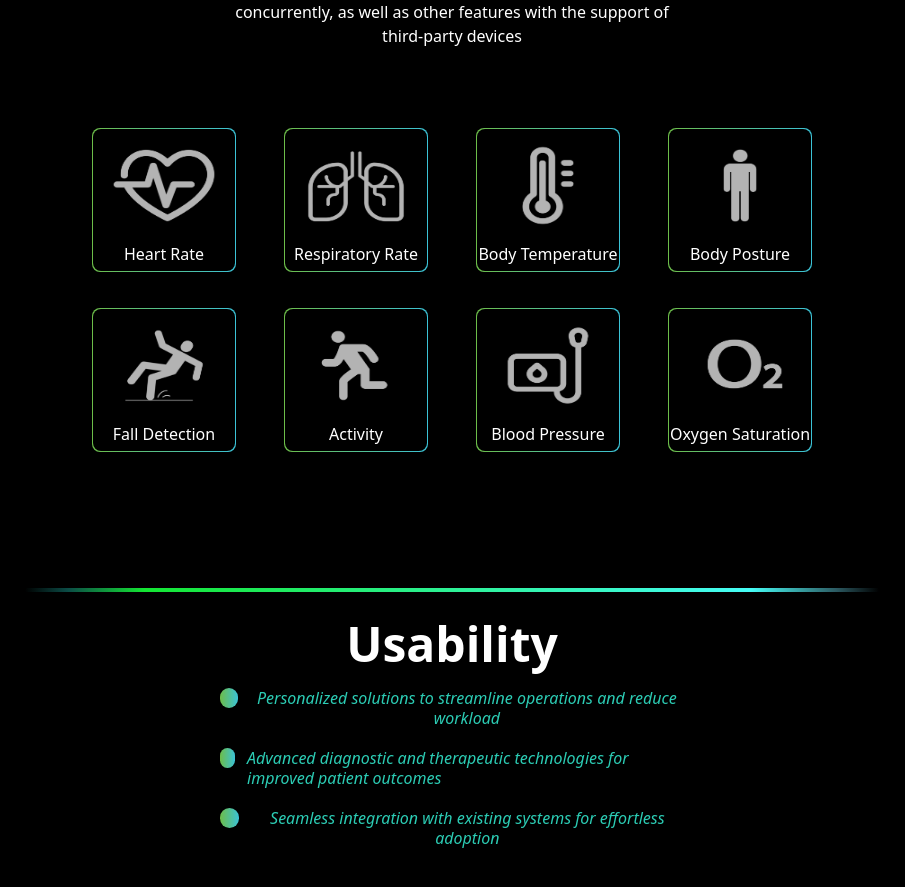
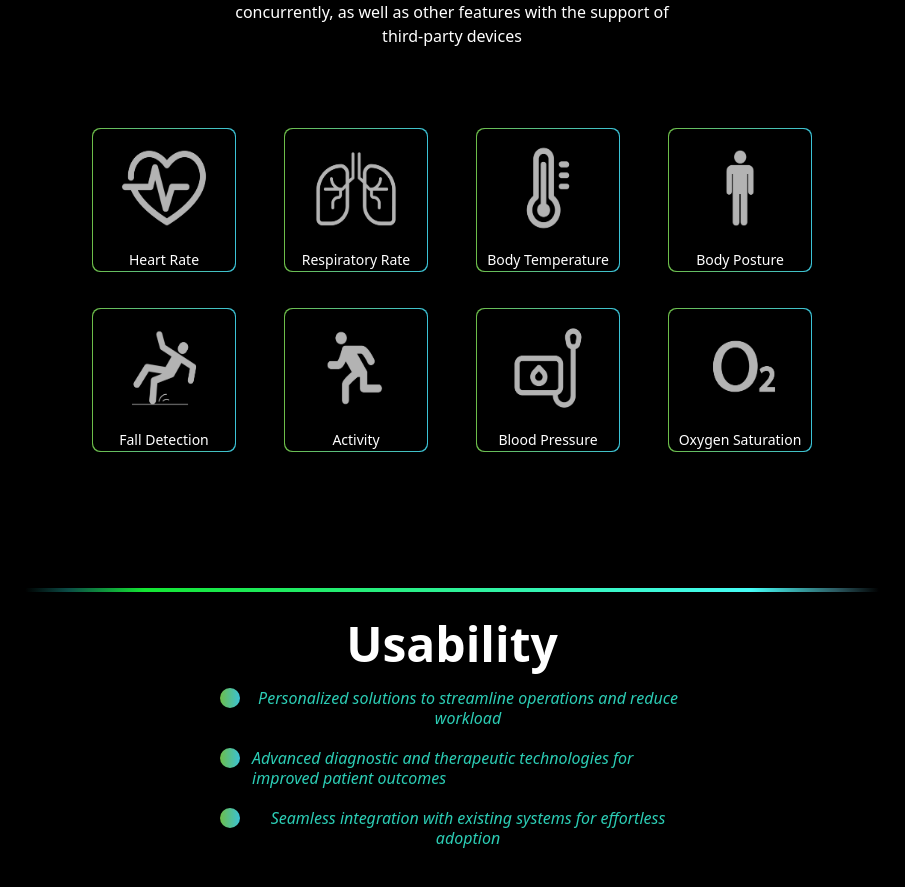
Before and after one commit to akhilr22/schutzen, a Next.js app: page /solutions in a window 1280 px wide. Shown: the part 701-1588 px from the top of the page, without its empty margins (188-1093 px from the left). Built offline with nearby package versions, Linux system fonts and the light colour scheme.

Commit message:
broken fixes

```diff
--- a/src/app/contact-us/page.tsx
+++ b/src/app/contact-us/page.tsx
@@ -50,7 +50,7 @@ const Page = () => {
               {/* <div className="xl:my-8 my-3">
                 <ReqDemoBtn show={true} />
               </div> */}
-              <div className=" flex flex-col gap-3 ">
+              <div className=" flex  flex-col gap-3 mx-auto justify-center items-center">
                 <div
                   className=" mt-5 w-full xl:w-4/5 sm:h-11 p-[1px] bg-gradient-to-r from-[#6dbd49] to-[#3bc2d6] rounded-full scroll_animate"
                   data-aos="fade-right"
--- a/src/app/page.tsx
+++ b/src/app/page.tsx
@@ -17,20 +17,20 @@ import global_accredition from "@/app/assets/global_accredition.png";
 export default function Home() {
   return (
     <>
-      <div
-        className="dashboard rounded-b-[40px] mx:0 sm:mx-12 overflow-x-hidden"
+     <div
+        className=" rounded-b-[40px] mx:0 sm:mx-12 overflow-x-hidden h-3/5 xl:min-h-screen "
         style={{
           backgroundImage: `url(${homeBg.src})`,
           backgroundSize: "cover", // Ensures the image covers the entire area
-          backgroundPosition: "center", // Centers the image
+          backgroundPosition: 'center 13%', // Adjusts the vertical position
           backgroundRepeat: "no-repeat", // Prevents tiling
         }}
       >
 
         <div className="w-3/4 md:w-3/5 mx-auto justify-center py-14">
-          <div className="bg-[#000000] min-h-72 rounded-3xl text-center border-green-500 flex items-center justify-center">
+          {/* <div className="min-h-72 rounded-3xl text-center border-green-500 flex items-center justify-center">
             banner image or video to run
-          </div>
+          </div> */}
 
           <div className="text-center mx-auto py-32 sm:py-36 md:py-40 lg:py-44">
             <h1 className="font-bold text-xl sm:text-2xl md:text-3xl lg:text-4xl text-white">
@@ -46,7 +46,7 @@ export default function Home() {
         </div>
       </div>
 
-      <div className="flex justify-center min-h-fit sm:mt-14 overflow-x-hidden">
+      <div className="flex justify-center min-h-fit sm:mt-14 overflow-x-hidden overflow-y-hidden">
         <div className="w-full sm:w-4/6 h-fit md:h-[700px] lg:h-[800px] xl:h-[900px] 2xl:h-[980px]">
           <div className="sm:flex h-full">
             <div className="sm:w-1/2 w-full flex flex-col h-full">
--- a/src/app/solutions/page.tsx
+++ b/src/app/solutions/page.tsx
@@ -310,8 +310,8 @@ export default function page() {
                 data-aos="fade-right"
               >
                 <div className="w-full h-full bg-black rounded-lg">
-                <Image src={heartRate} alt="heartRateIco" className="h-4/5"/>
-                <span>Heart Rate</span>
+                <Image src={heartRate} alt="heartRateIco" className="h-8/12 sm:h-5/6 sm:w-5/6 w-8/12 mx-auto"/>
+                <span className="text-[9px] sm:text-sm  text-center top-0">Heart Rate</span>
 
                 </div>
               </div>
@@ -320,8 +320,8 @@ export default function page() {
                 data-aos="fade-down-right"
               >
                 <div className="w-full h-full bg-black rounded-lg">
-                <Image src={respiratoryRate} alt="respiratoryRate" className="h-4/5"/>
-                <span>Respiratory Rate</span>
+                <Image src={respiratoryRate} alt="respiratoryRate" className="h-8/12 sm:h-5/6 sm:w-5/6 w-8/12 mx-auto"/>
+                <span className="text-[9px] sm:text-sm  text-center top-0">Respiratory Rate</span>
 
                 </div>
               </div>
@@ -330,8 +330,8 @@ export default function page() {
                 data-aos="fade-down-left"
               >
                 <div className="w-full h-full bg-black rounded-lg">
-                <Image src={bodyTemperature} alt="bodyTemperature" className="h-4/5"/>
-                <span>Body Temperature </span>
+                <Image src={bodyTemperature} alt="bodyTemperature" className="h-8/12 sm:h-5/6 sm:w-5/6 w-8/12 mx-auto"/>
+                <span className="text-[9px] sm:text-sm  text-center top-0">Body Temperature </span>
 
                 </div>
               </div>
@@ -340,8 +340,8 @@ export default function page() {
                 data-aos="fade-left"
               >
                 <div className="w-full h-full bg-black rounded-lg">
-                <Image src={bodyPosture} alt="bodyPosture" className="h-4/5"/>
-                <span>Body Posture </span>
+                <Image src={bodyPosture} alt="bodyPosture" className="h-8/12 sm:h-5/6 sm:w-5/6 w-8/12 mx-auto"/>
+                <span className="text-[9px] sm:text-sm  text-center top-0">Body Posture </span>
 
                 </div>
               </div>
@@ -352,8 +352,8 @@ export default function page() {
                 data-aos="fade-right"
               >
                 <div className="w-full h-full bg-black rounded-lg">
-                <Image src={fallDetection} alt="heartRateIco" className="h-4/5"/>
-                <span>Fall Detection </span>
+                <Image src={fallDetection} alt="heartRateIco" className="h-8/12 sm:h-5/6 sm:w-5/6 w-8/12 mx-auto"/>
+                <span className="text-[9px] sm:text-sm  text-center top-0">Fall Detection </span>
 
                 </div>
               </div>
@@ -362,8 +362,8 @@ export default function page() {
                 data-aos="fade-up-right"
               >
                 <div className="w-full h-full bg-black rounded-lg">
-                <Image src={activity} alt="heartRateIco" className="h-4/5"/>
-                <span>Activity</span>
+                <Image src={activity} alt="heartRateIco" className="h-8/12 sm:h-5/6 sm:w-5/6 w-8/12 mx-auto"/>
+                <span className="text-[9px] sm:text-sm  text-center top-0">Activity</span>
 
                 </div>
               </div>
@@ -372,8 +372,8 @@ export default function page() {
                 data-aos="fade-up-left"
               >
                 <div className="w-full h-full bg-black rounded-lg">
-                <Image src={bloodPressure} alt="heartRateIco" className="h-4/5"/>
-                <span>Blood Pressure</span>
+                <Image src={bloodPressure} alt="heartRateIco" className="h-8/12 sm:h-5/6 sm:w-5/6 w-8/12 mx-auto"/>
+                <span className="text-[9px] sm:text-sm  text-center top-0">Blood Pressure</span>
 
                 </div>
               </div>
@@ -382,8 +382,8 @@ export default function page() {
                 data-aos="fade-left"
               >
                 <div className="w-full h-full bg-black rounded-lg">
-                <Image src={oxygenSaturation} alt="heartRateIco" className="h-4/5"/>
-                <span>Oxygen Saturation</span>
+                <Image src={oxygenSaturation} alt="heartRateIco" className="h-8/12 sm:h-5/6 sm:w-5/6 w-8/12 mx-auto"/>
+                <span className="text-[9px] sm:text-sm  text-center top-0">Oxygen Saturation</span>
 
                 </div>
               </div>
@@ -410,7 +410,7 @@ export default function page() {
                 <div className="italic text-sm md:text-[16px] text-[#2ccdb5] flex">
                   {/* < src={boxIcon} alt="boxImg" className="w-10 h-10 pb-3 mr-3" />
                    */}
-                  <div className="bg-gradient-to-r from-[#6dbd49] to-[#3bc2d6] w-5 h-5 rounded-full mr-3"></div>
+                  <div className="bg-gradient-to-r from-[#6dbd49] to-[#3bc2d6] max-w-5 max-h-5 min-w-5 min-h-5 rounded-full mr-3"></div>
                   <span>Personalized solutions to streamline operations and reduce workload</span>{" "}
                 </div>
               </div>
@@ -418,7 +418,7 @@ export default function page() {
             <li>
                 {" "}
                 <div className=" italic text-sm md:text-[16px] text-[#2ccdb5] flex my-5 text-start">
-                  <div className="bg-gradient-to-r from-[#6dbd49] to-[#3bc2d6] w-5 h-5 rounded-full mr-3 "></div>
+                  <div className="bg-gradient-to-r from-[#6dbd49] to-[#3bc2d6] max-w-5 max-h-5 min-w-5 min-h-5 rounded-full mr-3 "></div>
                   <span>Advanced diagnostic and therapeutic technologies for improved patient outcomes</span>{" "}
                 </div>
             </li>
@@ -426,7 +426,7 @@ export default function page() {
               <div className=" ">
                 {" "}
                 <div className="italic text-sm md:text-[16px] text-[#2ccdb5] flex my-5">
-                  <div className="bg-gradient-to-r from-[#6dbd49] to-[#3bc2d6] w-5 h-5 rounded-full mr-3"></div>
+                  <div className="bg-gradient-to-r from-[#6dbd49] to-[#3bc2d6] max-w-5 max-h-5 min-w-5 min-h-5 rounded-full mr-3"></div>
                   <span>Seamless integration with existing systems for effortless adoption</span>{" "}
                 </div>
               </div>
--- a/src/components/_partials/navbar/Navbar.tsx
+++ b/src/components/_partials/navbar/Navbar.tsx
@@ -43,7 +43,7 @@ export default function Navbar() {
               </li>
               <li className="relative group" onClick={() => redirect("/solutions")}>
                 <span>Solutions</span>
-                <div className="absolute w-28 hidden group-hover:block py-[5px] px-2 justify-center border-2 bg-[#fefaf5] dark:bg-[#181817] text-[#56c1af] dark:text-[#56c1af] border-transparent rounded-[28px]">
+                <div className="absolute w-56 hidden mt-[4px] group-hover:block py-[5px] px-2 justify-center border-2 bg-[#fefaf5] dark:bg-[#181817] text-[#56c1af] dark:text-[#56c1af] border-transparent rounded-[12px]">
                   <div className="text-xs md:text-sm  hover:bg-gradient-to-r from-[#6dbd49] to-[#3bc2d6] px-2 py-1 hover:text-white hover:drop-shadow-3xl rounded-md duration-300 ease-in-out transform hover:-translate-y-[2px] cursor-pointer dark:hover:text-white dark:text-[#60dbd9]">
                     Solution 1
                   </div>
```
